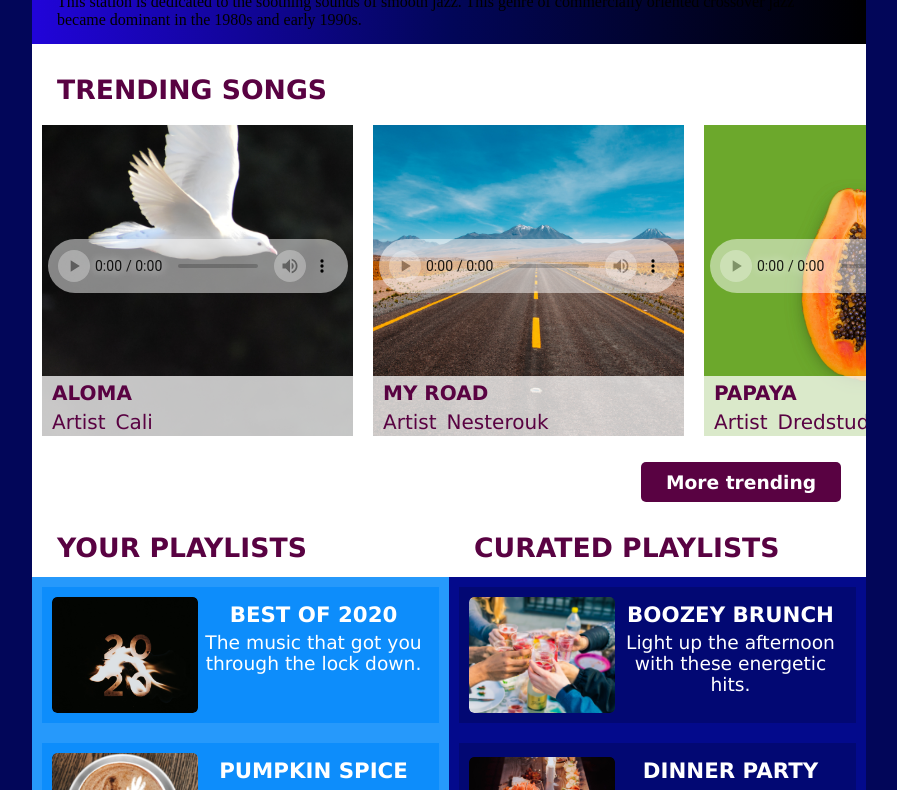
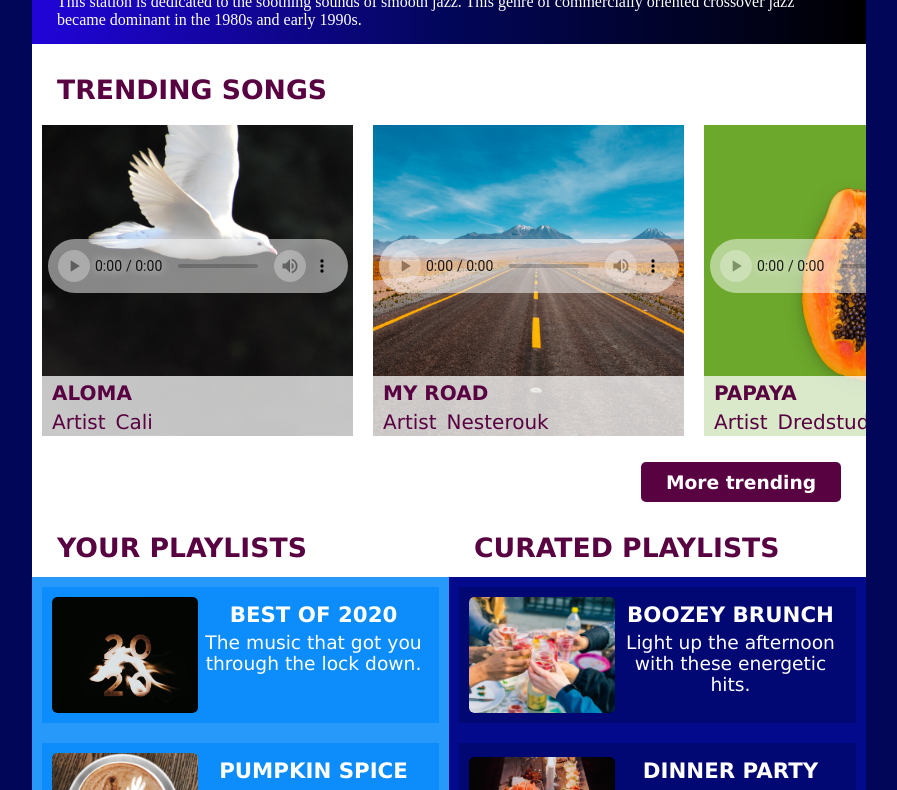
Before and after one commit to Xandergy/SMA337, a plain HTML site: page index.html in a window 1280 px wide. Shown: the part 112-902 px from the top of the page, without its empty margins (191-1088 px from the left). Drawn offline with Linux system fonts and the light colour scheme.

Commit message:
made sure the smooth jazz paragraph is white in color
smooth jazz paragraph white

```diff
--- a/styles.css
+++ b/styles.css
@@ -36,6 +36,10 @@ header p {
 
 header h1, header p {
   padding: 5px 25px;
+}
+
+p{
+  color: #ffffff;
 }
 
 /* Navigation Styles */
```
